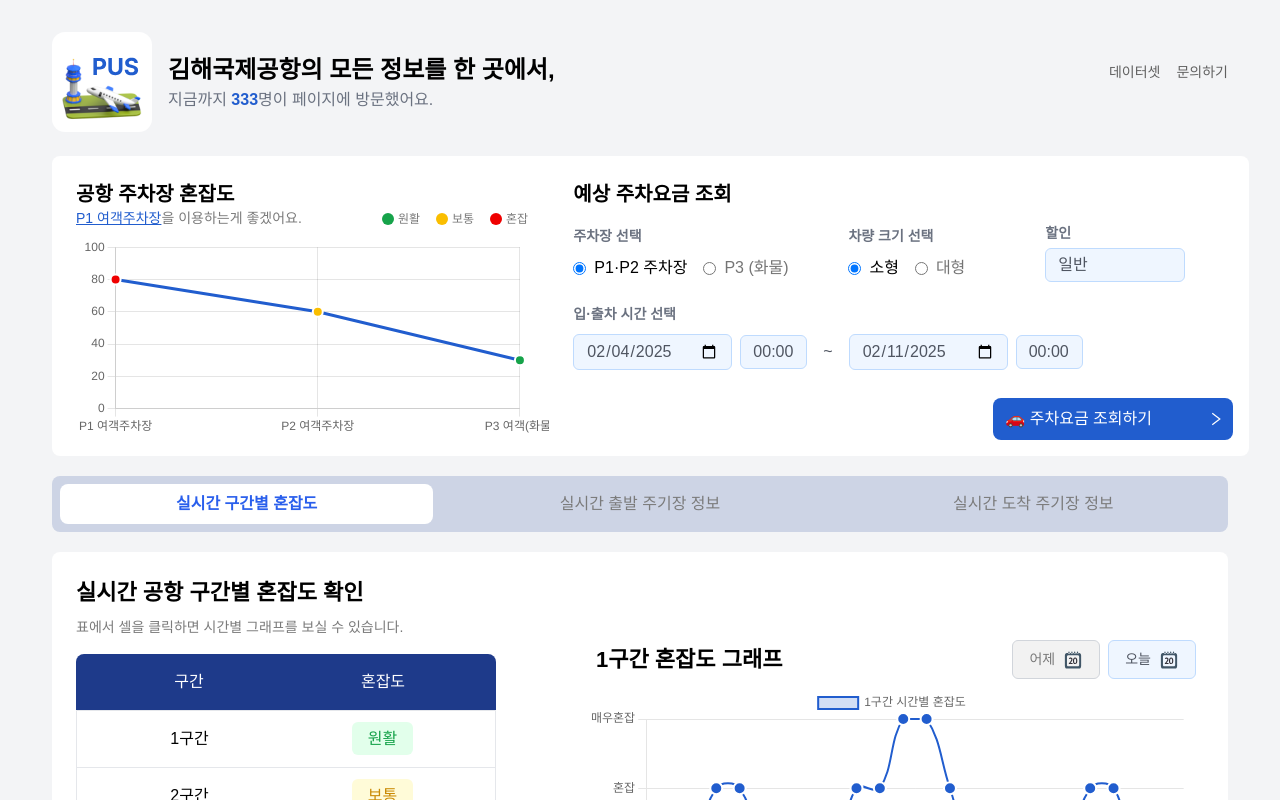
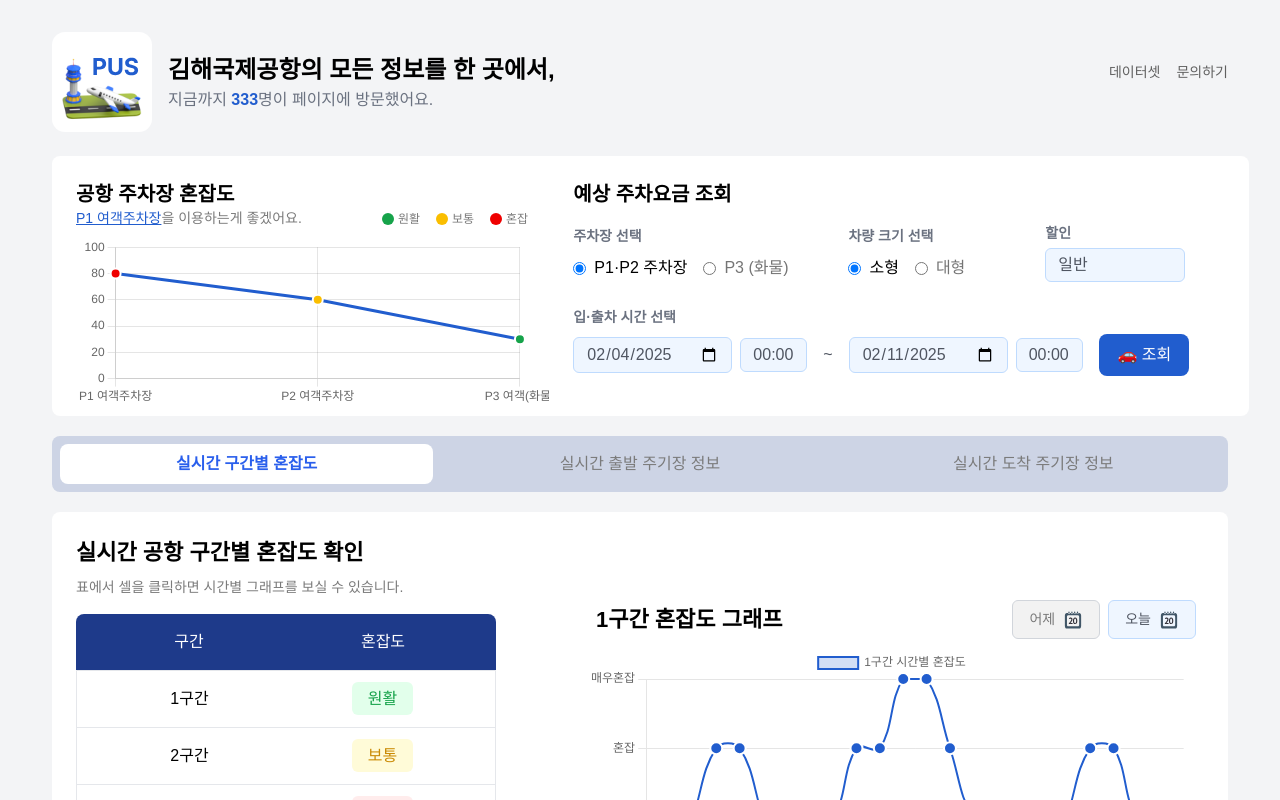
Before and after one commit to airport-pus/Client, a Next.js app: page / in a window 1280 px wide. Shown: the top 800 px of the page. Built offline with nearby package versions, Linux system fonts and the light colour scheme.

Commit message:
STYLE FIX :: 버튼 시간 선택 라인으로 올림

```diff
--- a/app/components/FareCheck/page.tsx
+++ b/app/components/FareCheck/page.tsx
@@ -1,7 +1,6 @@
 "use client"
 
 import { useState, useEffect } from "react"
-import Image from "next/image"
 
 interface ParkingFeeCalculatorProps {
   className?: string;
@@ -34,11 +33,11 @@ export default function ParkingFeeCalculator({ className }: ParkingFeeCalculator
   }, [])
 
   return (
-    <div className={`col-span-12 sm:col-span-4 bg-white rounded-[8px] h-[300px] p-6 relative w-[700px] absolute xl:left-[-300px] ${className}`}>
+    <div className={`col-span-12 sm:col-span-4 bg-white rounded-[8px] h-[260px] p-6 relative w-[700px] absolute xl:left-[-300px] ${className}`}>
       <h2 className="text-xl font-bold mb-4 text-[#000000]">예상 주차요금 조회</h2>
 
       <div className="flex mb-4">
-        <div className="flex-1">
+        <div className="flex-1" >
           <span className="text-sm font-semibold text-[#6B7280]">주차장 선택</span>
           <div className="flex items-center mt-2 ml-0.4">
             <label className="flex items-center mr-4 cursor-pointer">
@@ -121,7 +120,8 @@ export default function ParkingFeeCalculator({ className }: ParkingFeeCalculator
         </div>
       </div>
 
-      <div className="mb-4 mt-[-10px]">
+      <div className="mb-4 mt-[-10px] flex items-center">
+        <div className="flex-1">
           <span className="text-sm font-semibold text-[#6B7280]">입·출차 시간 선택</span>
           <div className="flex items-center mt-2">
             <input
@@ -175,11 +175,11 @@ export default function ParkingFeeCalculator({ className }: ParkingFeeCalculator
             </select>
           </div>
         </div>
-
-      <div className="absolute bottom-4 right-4 flex items-center space-x-2">
-        <button className="w-[240px] h-[42px] bg-[#215DCE] text-white flex items-center justify-between px-3 rounded-[8px] mr-[40]">
-          <span>🚗  주차요금 조회하기</span>
-          <Image src="/right-arrow.svg" alt="Right Arrow" width={10} height={12} className="ml-2" />
+        <button
+        className="h-[42px] w-[90px] bg-[#215DCE] text-white px-2 rounded-[8px] ml-2 mt-8"
+        style={{ transform: 'translateX(-36px)' }}
+        >
+        🚗 조회
         </button>
       </div>
     </div>
--- a/app/components/ParkingCongestion/page.tsx
+++ b/app/components/ParkingCongestion/page.tsx
@@ -81,7 +81,7 @@ const ParkingCongestion = () => {
   }
 
   return (
-    <div className="col-span-12 xl:col-span-8 bg-white rounded-[8px] h-[300px] xl:w-[530px] w-[700px] p-6 relative">
+    <div className="col-span-12 xl:col-span-8 bg-white rounded-[8px] h-[260px] xl:w-[530px] w-[700px] p-6 relative">
       <h2 className="text-xl font-bold mb-2 text-[#000000] text-[20px]">공항 주차장 혼잡도</h2>
       <div className="text-[#7B7B7B] mb-2 mt-[-8px] text-[14px] flex items-center">
         <span className="text-[#215DCE] underline">P1 여객주차장</span>을 이용하는게 좋겠어요.
@@ -95,7 +95,7 @@ const ParkingCongestion = () => {
         </div>
       </div>
 
-      <div className="h-[200px] w-full">
+      <div className="h-[170px] w-full">
         <Line data={chartData} options={chartOptions} />
       </div>
     </div>
```
Lines whose indentation alone changed are shown as unchanged.
